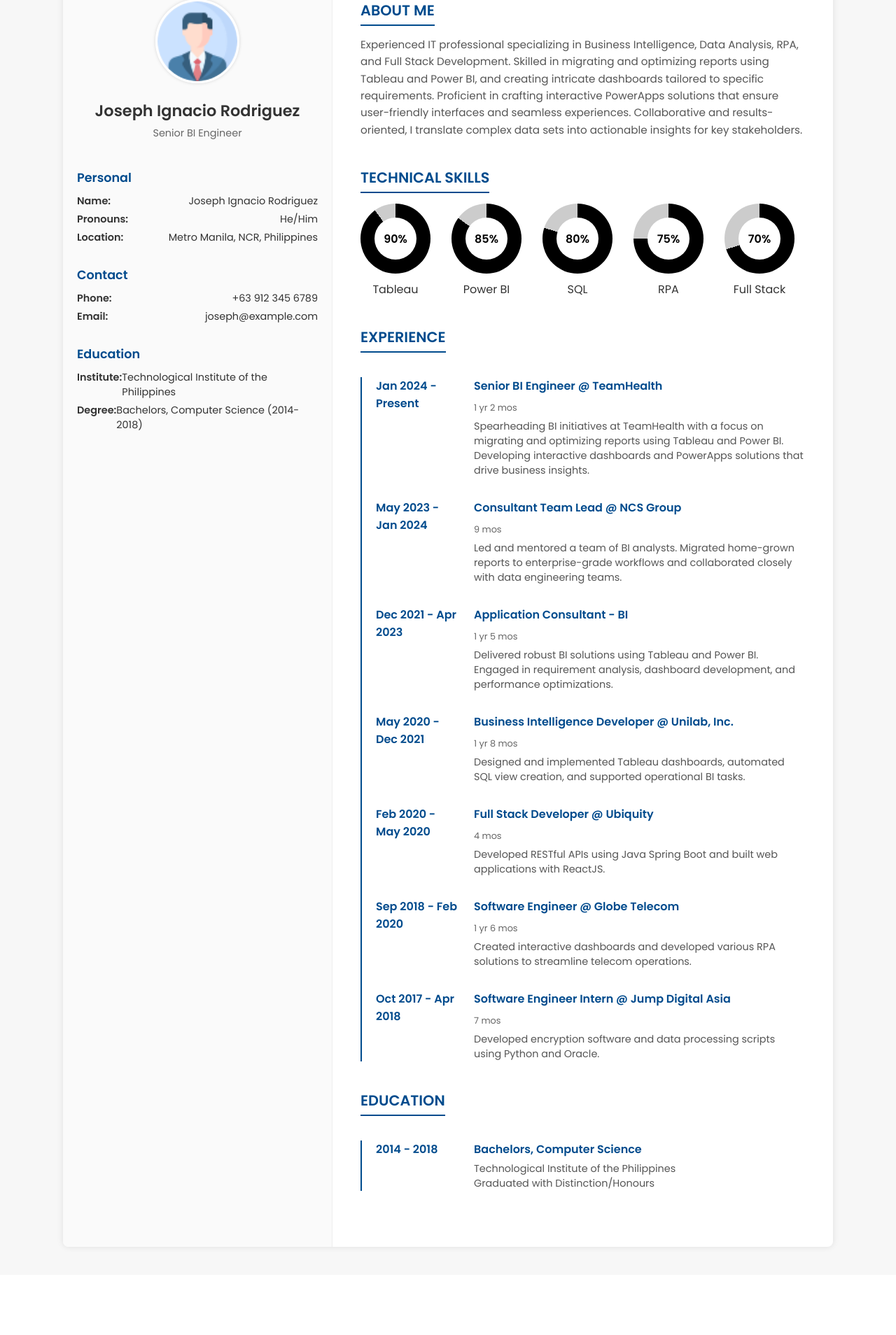
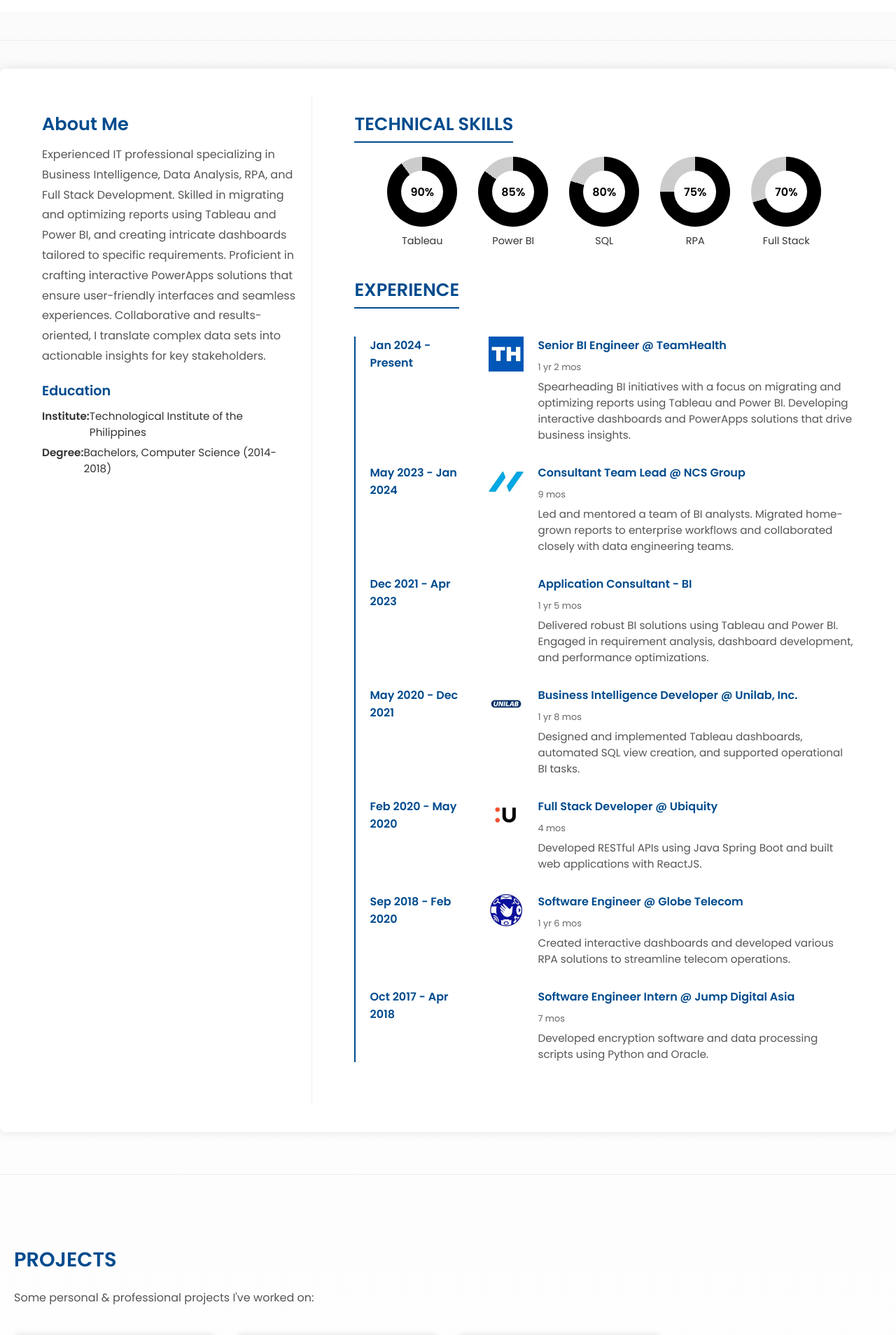
Before and after one commit to josrp172/joseph_rodriguez_bi, a Flask app: page / in a window 1280 px wide. Shown: the part 342-2250 px from the top of the page at 70% size. Before the commit the page ends 2128 px from the top, so only its background shows below. Run offline with Flask 3, Linux system fonts and the light colour scheme; some libraries are stand-ins or nearby versions.

Commit message:
v3 update

```diff
--- a/static/css/style.css
+++ b/static/css/style.css
@@ -7,110 +7,123 @@
   box-sizing: border-box;
 }
 
+/* Global Styles */
 body {
   font-family: 'Poppins', sans-serif;
-  background-color: #f7f7f7;
+  background: linear-gradient(180deg, #fafafa 0%, #ffffff 100%);
   color: #333;
+  scroll-behavior: smooth;
 }
 
-/* ===== HEADER SECTION ===== */
-header {
-  position: relative;
-  background: #333 url('https://images.unsplash.com/photo-1529070538774-1843cb3265df?ixlib=rb-4.0.3&auto=format&fit=crop&w=1200&q=80')
-    center/cover;
-  color: #fff;
-  text-align: center;
-  padding: 100px 20px;  /* Increased padding for a larger gap */
+/* ===== NAVIGATION BAR ===== */
+nav {
+  position: sticky;
+  top: 0;
+  background-color: #fff;
+  box-shadow: 0 2px 5px rgba(0,0,0,0.1);
+  z-index: 999;
 }
 
-header::before {
-  content: "";
-  position: absolute;
-  inset: 0;
-  background-color: rgba(0,0,0,0.5);
-  z-index: 0;
+.nav-container {
+  max-width: 1400px;
+  margin: 0 auto;
+  display: flex;
+  align-items: center;
+  padding: 0 20px;
+  height: 70px;
+  justify-content: space-between;
 }
 
-header .header-content {
-  position: relative;
-  z-index: 1;
+.nav-left h3 {
+  font-size: 1.4rem;
+  color: #004b8d;
 }
 
-header h1 {
-  font-size: 3rem;
-  margin-bottom: 10px;
-  letter-spacing: 2px;
-  text-transform: uppercase;
+.nav-right a {
+  margin-left: 25px;
+  text-decoration: none;
+  color: #333;
+  font-weight: 500;
 }
 
-header h2 {
-  font-size: 1.2rem;
-  font-weight: 300;
+.nav-right a:hover {
+  color: #004b8d;
+}
+
+/* ===== BANNER SECTION ===== */
+#banner {
+  background-color: #fff;
+  padding: 80px 20px;
+  text-align: center;
+  margin-bottom: 40px;
+}
+
+.header-content h1 {
+  font-size: 2.4rem;
+  color: #333;
+  margin-bottom: 10px;
+}
+
+.header-content p {
+  font-size: 1.1rem;
+  color: #555;
   margin-bottom: 5px;
 }
 
-/* ===== MAIN CONTAINER ===== */
-.main-container {
-  max-width: 1100px;
-  margin: -40px auto 40px; /* Slight overlap but with clear gap */
-  background: #fff;
-  display: flex;
-  border-radius: 8px;
-  box-shadow: 0 0 10px rgba(0,0,0,0.1);
-  overflow: hidden;
+/* ===== SECTION SEPARATOR ===== */
+.section-separator {
+  width: 100%;
+  height: 1px;
+  background: #eee;
+  margin: 40px 0;
   animation: fadeIn 0.8s ease;
 }
 
 @keyframes fadeIn {
-  from { opacity: 0; transform: translateY(20px); }
+  from { opacity: 0; transform: translateY(10px); }
   to { opacity: 1; transform: translateY(0); }
 }
 
-/* ===== LEFT COLUMN ===== */
+/* ===== MAIN CONTAINER (Experience & About) ===== */
+.main-container {
+  max-width: 1400px;
+  margin: 0 auto 60px;
+  background: #fff;
+  display: flex;
+  border-radius: 8px;
+  box-shadow: 0 0 15px rgba(0,0,0,0.1);
+  overflow: hidden;
+  padding: 40px;
+  gap: 40px;
+}
+
+/* LEFT COLUMN */
 .left-column {
   width: 35%;
-  background: #fafafa;
-  padding: 40px 20px;
+  padding: 20px;
   border-right: 1px solid #eee;
 }
 
-.profile-section {
-  text-align: center;
-  margin-bottom: 40px;
+.profile-section h3 {
+  font-size: 1.6rem;
+  margin-bottom: 10px;
+  color: #004b8d;
 }
 
-.profile-section img {
-  width: 120px;
-  height: 120px;
-  border-radius: 50%;
-  object-fit: cover;
-  border: 3px solid #fff;
-  box-shadow: 0 0 5px rgba(0,0,0,0.15);
-  margin-bottom: 15px;
-  transition: transform 0.3s ease;
+.profile-summary {
+  font-size: 1rem;
+  line-height: 1.8;
+  color: #555;
+  margin-bottom: 20px;
 }
 
-.profile-section img:hover {
-  transform: scale(1.05);
-}
-
-.profile-section h3 {
-  font-size: 1.4rem;
-  margin-bottom: 5px;
-}
-
-.profile-section p {
-  font-size: 0.9rem;
-  color: #666;
-}
-
-/* Info Boxes */
+/* Education Info (optional) */
 .info-box {
   margin-bottom: 30px;
 }
 
 .info-box h4 {
-  font-size: 1.1rem;
+  font-size: 1.2rem;
   color: #004b8d;
   margin-bottom: 10px;
 }
@@ -118,14 +131,14 @@
 .info-item {
   display: flex;
   justify-content: space-between;
-  margin: 5px 0;
-  font-size: 0.9rem;
+  font-size: 0.95rem;
+  margin: 6px 0;
 }
 
-/* ===== RIGHT COLUMN ===== */
+/* ===== RIGHT COLUMN (Skills + Timeline) ===== */
 .right-column {
   width: 65%;
-  padding: 40px 40px;
+  padding: 20px;
 }
 
 /* Section Titles */
@@ -134,27 +147,22 @@
 }
 
 .section h2 {
-  font-size: 1.3rem;
+  font-size: 1.6rem;
   color: #004b8d;
   text-transform: uppercase;
   border-bottom: 2px solid #004b8d;
   display: inline-block;
-  margin-bottom: 15px;
+  margin-bottom: 20px;
   padding-bottom: 5px;
 }
 
-/* Profile Summary */
-.profile-summary {
-  font-size: 0.95rem;
-  line-height: 1.6;
-  color: #555;
-}
-
-/* ===== DONUT SKILLS (BLACK THEME) ===== */
+/* ===== DONUT SKILLS (Black Theme) ===== */
 .skills {
   display: flex;
   flex-wrap: wrap;
   gap: 30px;
+  justify-content: center;
+  margin-bottom: 40px;
 }
 
 .skill-item {
@@ -163,7 +171,7 @@
 }
 
 .skill-item .donut {
-  --percentage: 0deg; /* Updated by JS */
+  --percentage: 0deg;
   width: 100px;
   height: 100px;
   border-radius: 50%;
@@ -177,7 +185,6 @@
   transform: scale(1.05);
 }
 
-/* Donut hole */
 .skill-item .donut::before {
   content: "";
   position: absolute;
@@ -199,28 +206,40 @@
   color: #000;
 }
 
-/* ===== TIMELINE (Experience & Education) ===== */
-/* Adjusted so dates appear inside the right column */
+.skill-item p {
+  font-size: 0.9rem;
+}
+
+/* ===== TIMELINE ===== */
 .timeline {
   border-left: 2px solid #004b8d;
   padding-left: 20px;
   margin-top: 20px;
+  gap: 20px;
 }
 
 .timeline-item {
   display: flex;
+  align-items: flex-start;
   margin-bottom: 30px;
+  gap: 20px;
 }
 
 .timeline-date {
-  width: 120px;
+  width: 150px;
   font-weight: bold;
   color: #004b8d;
   flex-shrink: 0;
 }
 
-.timeline-content {
-  padding-left: 20px;
+.timeline-company {
+  width: 50px;
+  flex-shrink: 0;
+}
+
+.timeline-company img {
+  width: 100%;
+  object-fit: contain;
 }
 
 .timeline-content h3 {
@@ -235,30 +254,153 @@
 }
 
 .timeline-content p {
-  font-size: 0.9rem;
+  font-size: 0.95rem;
   color: #555;
   margin-top: 5px;
 }
 
+/* ===== PROJECTS SECTION ===== */
+#projects {
+  max-width: 1400px;
+  margin: 60px auto;
+  padding: 40px 20px;
+}
+
+.projects-header h2 {
+  font-size: 1.8rem;
+  color: #004b8d;
+  text-transform: uppercase;
+  margin-bottom: 20px;
+}
+
+.projects-header p {
+  font-size: 1rem;
+  color: #555;
+  margin-bottom: 40px;
+}
+
+.projects-grid {
+  display: grid;
+  grid-template-columns: repeat(auto-fill, minmax(250px, 1fr));
+  gap: 30px;
+}
+
+.project-card {
+  background-color: #fff;
+  border: 1px solid #eee;
+  border-radius: 8px;
+  box-shadow: 0 0 8px rgba(0,0,0,0.1);
+  overflow: hidden;
+  transition: transform 0.3s ease, box-shadow 0.3s ease;
+  display: flex;
+  flex-direction: column;
+  padding-bottom: 20px;
+}
+
+.project-card img {
+  width: 100%;
+  height: 150px;
+  object-fit: cover;
+}
+
+.project-card h3 {
+  font-size: 1rem;
+  margin: 15px;
+  color: #333;
+}
+
+.project-card p {
+  font-size: 0.9rem;
+  margin: 0 15px;
+  color: #555;
+  line-height: 1.4;
+}
+
+.project-card:hover {
+  transform: translateY(-5px);
+  box-shadow: 0 8px 15px rgba(0,0,0,0.15);
+}
+
+/* ===== CONTACT SECTION ===== */
+#contact {
+  max-width: 600px;
+  margin: 60px auto;
+  padding: 60px 20px;
+  text-align: center;
+}
+
+#contact h2 {
+  font-size: 1.8rem;
+  color: #004b8d;
+  text-transform: uppercase;
+  margin-bottom: 20px;
+}
+
+#contact p {
+  font-size: 1rem;
+  color: #555;
+  margin-bottom: 20px;
+}
+
+/* ===== FOOTER ===== */
+footer {
+  background-color: #fff;
+  padding: 20px;
+  text-align: center;
+  color: #999;
+  margin-top: 60px;
+  border-top: 1px solid #eee;
+}
+
+footer p {
+  font-size: 0.95rem;
+}
+
 /* ===== RESPONSIVE ===== */
 @media screen and (max-width: 992px) {
-  .main-container {
+  .nav-container, .main-container, #projects {
+    max-width: 100%;
+    padding: 0 10px;
+  }
+  .timeline-item {
     flex-direction: column;
-    margin: 0 auto 40px;
+    align-items: flex-start;
   }
-  .left-column, .right-column {
+  .timeline-date, .timeline-company {
     width: 100%;
-    border: none;
   }
-  .right-column {
-    padding: 20px;
-  }
-  .timeline {
-    border-left: 2px solid #004b8d;
-    padding-left: 15px;
+}
+
+
+/* ===== RESPONSIVE ===== */
+@media screen and (max-width: 768px) {
+  .timeline-item {
+    flex-direction: column;
   }
   .timeline-date {
-    width: 100px;
-    font-size: 0.85rem;
+    width: 100%;
+    margin-bottom: 5px;
+  }
+  .timeline-content {
+    padding-left: 0;
   }
 }
+
+/* Additional styling for the typed text effect */
+.typed-container {
+  display: inline;
+  color: #f44336; /* Red highlight for the typed roles */
+  font-weight: 600;
+}
+
+/* If you'd like a blinking cursor style (Typed.js provides one by default),
+   you can customize it like this: */
+.typed-cursor {
+  font-weight: 100;
+  color: #333;
+  animation: blink 0.7s infinite;
+}
+@keyframes blink {
+  0%, 50% { opacity: 1; }
+  51%, 100% { opacity: 0; }
+}
--- a/static/js/scripts.js
+++ b/static/js/scripts.js
@@ -1,11 +1,34 @@
 document.addEventListener("DOMContentLoaded", () => {
+  // Existing donut code
   const donuts = document.querySelectorAll('.donut');
   donuts.forEach(donut => {
     const percent = donut.getAttribute('data-percent') || 0;
-    // Convert percent (0-100) to degrees (0-360)
     const angle = parseFloat(percent) * 3.6;
     donut.style.setProperty('--percentage', angle + 'deg');
-    // Update the donut's center text
     donut.querySelector('span').textContent = percent + '%';
   });
+
+ // Initialize Typed.js for the banner text
+  if (window.Typed) {
+    new Typed('#typed-roles', {
+      strings: [
+        'BI Developer',
+        'RPA Developer',
+        'Full Stack Developer'
+      ],
+      typeSpeed: 70,
+      backSpeed: 50,
+      backDelay: 1500,
+      startDelay: 500,
+      loop: true,
+      showCursor: true,
+      cursorChar: '|',
+      preStringTyped: function(arrayPos, self) {
+        // Map each string to a specific color
+        const colors = ['red', 'green', 'blue'];
+        const typedEl = document.querySelector('#typed-roles');
+        typedEl.style.color = colors[arrayPos] || '#000';
+      }
+    });
+  }
 });
--- /dev/null
+++ b/static/js/typed.min.js
@@ -0,0 +1 @@
+<script src="https://cdn.jsdelivr.net/npm/typed.js@2.0.12/dist/typed.min.js"></script>
--- a/templates/index.html
+++ b/templates/index.html
@@ -8,49 +8,51 @@
   <link rel="stylesheet" href="/static/css/style.css">
 </head>
 <body>
-  <!-- HEADER -->
-  <header>
+  <!-- ===== NAVIGATION BAR ===== -->
+  <nav>
+    <div class="nav-container">
+      <div class="nav-left">
+        <h3>Joseph Rodriguez</h3>
+      </div>
+      <div class="nav-right">
+        <a href="#banner">Home</a>
+        <a href="#experience">Experience</a>
+        <a href="#projects">Projects</a>
+        <a href="#contact">Contact</a>
+      </div>
+    </div>
+  </nav>
+
+  <!-- ===== BANNER / HEADER ===== -->
+  <header id="banner">
     <div class="header-content">
-      <h1>Joseph Ignacio Rodriguez</h1>
-      <h2>(He/Him) – Senior BI Engineer @ TeamHealth</h2>
+      <!-- Typed Banner -->
+      <h1>
+        Hi, I'm Joseph Rodriguez, a
+        <span class="typed-container" id="typed-roles"></span>
+      </h1>
+      <p>(He/Him) – Senior BI Engineer @ TeamHealth</p>
       <p>BI, Full Stack, RPA</p>
     </div>
   </header>
 
-  <!-- MAIN CONTAINER -->
-  <div class="main-container">
-    <!-- LEFT COLUMN -->
+  <!-- ===== SECTION SEPARATOR ===== -->
+  <div class="section-separator"></div>
+
+  <!-- ===== MAIN CONTAINER (Experience & About) ===== -->
+  <div class="main-container" id="experience">
+    <!-- LEFT COLUMN: About Me & Education -->
     <div class="left-column">
-      <!-- Profile Section -->
       <div class="profile-section">
-        <img src="/static/images/profile.png" alt="Profile Photo">
-        <h3>Joseph Ignacio Rodriguez</h3>
-        <p>Senior BI Engineer</p>
+        <h3>About Me</h3>
+        <p class="profile-summary">
+          Experienced IT professional specializing in Business Intelligence, Data Analysis, RPA, and Full Stack Development.
+          Skilled in migrating and optimizing reports using Tableau and Power BI, and creating intricate dashboards tailored to specific requirements.
+          Proficient in crafting interactive PowerApps solutions that ensure user-friendly interfaces and seamless experiences.
+          Collaborative and results-oriented, I translate complex data sets into actionable insights for key stakeholders.
+        </p>
       </div>
-      <!-- Personal Info -->
-      <div class="info-box">
-        <h4>Personal</h4>
-        <div class="info-item">
-          <strong>Name:</strong> <span>Joseph Ignacio Rodriguez</span>
-        </div>
-        <div class="info-item">
-          <strong>Pronouns:</strong> <span>He/Him</span>
-        </div>
-        <div class="info-item">
-          <strong>Location:</strong> <span>Metro Manila, NCR, Philippines</span>
-        </div>
-      </div>
-      <!-- Contact Info -->
-      <div class="info-box">
-        <h4>Contact</h4>
-        <div class="info-item">
-          <strong>Phone:</strong> <span>+63 912 345 6789</span>
-        </div>
-        <div class="info-item">
-          <strong>Email:</strong> <span>joseph@example.com</span>
-        </div>
-      </div>
-      <!-- Education Info (Brief) -->
+      <!-- Education Info -->
       <div class="info-box">
         <h4>Education</h4>
         <div class="info-item">
@@ -62,19 +64,8 @@
       </div>
     </div>
 
-    <!-- RIGHT COLUMN -->
+    <!-- RIGHT COLUMN: Skills & Timeline -->
     <div class="right-column">
-      <!-- Profile Summary -->
-      <div class="section">
-        <h2>About Me</h2>
-        <p class="profile-summary">
-          Experienced IT professional specializing in Business Intelligence, Data Analysis, RPA, and Full Stack Development.
-          Skilled in migrating and optimizing reports using Tableau and Power BI, and creating intricate dashboards tailored to specific requirements.
-          Proficient in crafting interactive PowerApps solutions that ensure user-friendly interfaces and seamless experiences.
-          Collaborative and results-oriented, I translate complex data sets into actionable insights for key stakeholders.
-        </p>
-      </div>
-
       <!-- Skills Section (Donut Charts) -->
       <div class="section">
         <h2>Technical Skills</h2>
@@ -116,33 +107,42 @@
       <div class="section">
         <h2>Experience</h2>
         <div class="timeline">
-          <!-- Senior BI Engineer at TeamHealth -->
+          <!-- Senior BI Engineer @ TeamHealth -->
           <div class="timeline-item">
             <div class="timeline-date">Jan 2024 - Present</div>
+            <div class="timeline-company">
+              <img src="/static/images/th.jpg" alt="TeamHealth">
+            </div>
             <div class="timeline-content">
               <h3>Senior BI Engineer @ TeamHealth</h3>
               <span>1 yr 2 mos</span>
               <p>
-                Spearheading BI initiatives at TeamHealth with a focus on migrating and optimizing reports using Tableau and Power BI.
+                Spearheading BI initiatives with a focus on migrating and optimizing reports using Tableau and Power BI.
                 Developing interactive dashboards and PowerApps solutions that drive business insights.
               </p>
             </div>
           </div>
-          <!-- Consultant Team Lead at NCS Group -->
+          <!-- Consultant Team Lead @ NCS Group -->
           <div class="timeline-item">
             <div class="timeline-date">May 2023 - Jan 2024</div>
+            <div class="timeline-company">
+              <img src="/static/images/ncs.jpg" alt="NCS Group">
+            </div>
             <div class="timeline-content">
               <h3>Consultant Team Lead @ NCS Group</h3>
               <span>9 mos</span>
               <p>
                 Led and mentored a team of BI analysts.
-                Migrated home-grown reports to enterprise-grade workflows and collaborated closely with data engineering teams.
+                Migrated home-grown reports to enterprise workflows and collaborated closely with data engineering teams.
               </p>
             </div>
           </div>
           <!-- Application Consultant - BI -->
           <div class="timeline-item">
             <div class="timeline-date">Dec 2021 - Apr 2023</div>
+            <div class="timeline-company">
+              <!-- Optionally add an image if available -->
+            </div>
             <div class="timeline-content">
               <h3>Application Consultant - BI</h3>
               <span>1 yr 5 mos</span>
@@ -152,9 +152,12 @@
               </p>
             </div>
           </div>
-          <!-- Business Intelligence Developer at Unilab, Inc. -->
+          <!-- Business Intelligence Developer @ Unilab, Inc. -->
           <div class="timeline-item">
             <div class="timeline-date">May 2020 - Dec 2021</div>
+            <div class="timeline-company">
+              <img src="/static/images/unilab.jpg" alt="Unilab, Inc.">
+            </div>
             <div class="timeline-content">
               <h3>Business Intelligence Developer @ Unilab, Inc.</h3>
               <span>1 yr 8 mos</span>
@@ -163,9 +166,12 @@
               </p>
             </div>
           </div>
-          <!-- Full Stack Developer at Ubiquity -->
+          <!-- Full Stack Developer @ Ubiquity -->
           <div class="timeline-item">
             <div class="timeline-date">Feb 2020 - May 2020</div>
+            <div class="timeline-company">
+              <img src="/static/images/ubiquity.jpg" alt="Ubiquity">
+            </div>
             <div class="timeline-content">
               <h3>Full Stack Developer @ Ubiquity</h3>
               <span>4 mos</span>
@@ -174,9 +180,12 @@
               </p>
             </div>
           </div>
-          <!-- Software Engineer at Globe Telecom -->
+          <!-- Software Engineer @ Globe Telecom -->
           <div class="timeline-item">
             <div class="timeline-date">Sep 2018 - Feb 2020</div>
+            <div class="timeline-company">
+              <img src="/static/images/globe.jpg" alt="Globe Telecom">
+            </div>
             <div class="timeline-content">
               <h3>Software Engineer @ Globe Telecom</h3>
               <span>1 yr 6 mos</span>
@@ -185,9 +194,12 @@
               </p>
             </div>
           </div>
-          <!-- Software Engineer Intern at Jump Digital Asia -->
+          <!-- Software Engineer Intern @ Jump Digital Asia -->
           <div class="timeline-item">
             <div class="timeline-date">Oct 2017 - Apr 2018</div>
+            <div class="timeline-company">
+              <!-- No company image provided -->
+            </div>
             <div class="timeline-content">
               <h3>Software Engineer Intern @ Jump Digital Asia</h3>
               <span>7 mos</span>
@@ -198,24 +210,70 @@
           </div>
         </div>
       </div>
-
-      <!-- Education Timeline -->
-      <div class="section">
-        <h2>Education</h2>
-        <div class="timeline">
-          <div class="timeline-item">
-            <div class="timeline-date">2014 - 2018</div>
-            <div class="timeline-content">
-              <h3>Bachelors, Computer Science</h3>
-              <p>Technological Institute of the Philippines<br>Graduated with Distinction/Honours</p>
-            </div>
-          </div>
-        </div>
-      </div>
     </div>
   </div>
 
-  <!-- JS -->
+  <!-- ===== SECTION SEPARATOR ===== -->
+  <div class="section-separator"></div>
+
+  <!-- ===== PROJECTS SECTION ===== -->
+  <section id="projects">
+    <div class="projects-header">
+      <h2>Projects</h2>
+      <p>Some personal & professional projects I've worked on:</p>
+    </div>
+    <div class="projects-grid">
+      <!-- Project Card 1 -->
+      <div class="project-card">
+        <img src="https://via.placeholder.com/400x150" alt="Project 1">
+        <h3>Project One</h3>
+        <p>
+          A short description of this project. It includes interesting features and technologies.
+        </p>
+      </div>
+      <!-- Project Card 2 -->
+      <div class="project-card">
+        <img src="https://via.placeholder.com/400x150" alt="Project 2">
+        <h3>Project Two</h3>
+        <p>
+          Another cool project with a different tech stack. Created innovative solutions and overcame challenges.
+        </p>
+      </div>
+      <!-- Project Card 3 -->
+      <div class="project-card">
+        <img src="https://via.placeholder.com/400x150" alt="Project 3">
+        <h3>Project Three</h3>
+        <p>
+          Demonstration of advanced data visualization or full stack development using modern frameworks.
+        </p>
+      </div>
+    </div>
+  </section>
+
+  <!-- ===== SECTION SEPARATOR ===== -->
+  <div class="section-separator"></div>
+
+  <!-- ===== CONTACT SECTION ===== -->
+  <section id="contact">
+    <h2>Contact Me</h2>
+    <p>
+      Feel free to reach out for inquiries or collaborations!
+    </p>
+    <p style="font-weight:600;">Name: Joseph Ignacio Rodriguez (He/Him)</p>
+    <p style="font-weight:600;">Location: Metro Manila, NCR, Philippines</p>
+    <p style="font-weight:600;">Phone: +63 912 345 6789</p>
+    <p style="font-weight:600;">Email: joseph@example.com</p>
+  </section>
+
+  <!-- ===== FOOTER ===== -->
+  <footer>
+    <p>© 2023 Joseph Rodriguez. All rights reserved.</p>
+  </footer>
+
+  <!-- Scripts -->
+  <!-- 1) Typed.js library -->
+  <script src="https://unpkg.com/typed.js@2.1.0/dist/typed.umd.js"></script>
+  <!-- 2) Custom scripts -->
   <script src="/static/js/scripts.js"></script>
 </body>
 </html>
```
Also changed, not shown: static/images/globe.jpg (added), static/images/ncs.jpg (added), static/images/th.jpg (added), static/images/ubiquity.jpg (added), static/images/unilab.jpg (added).
